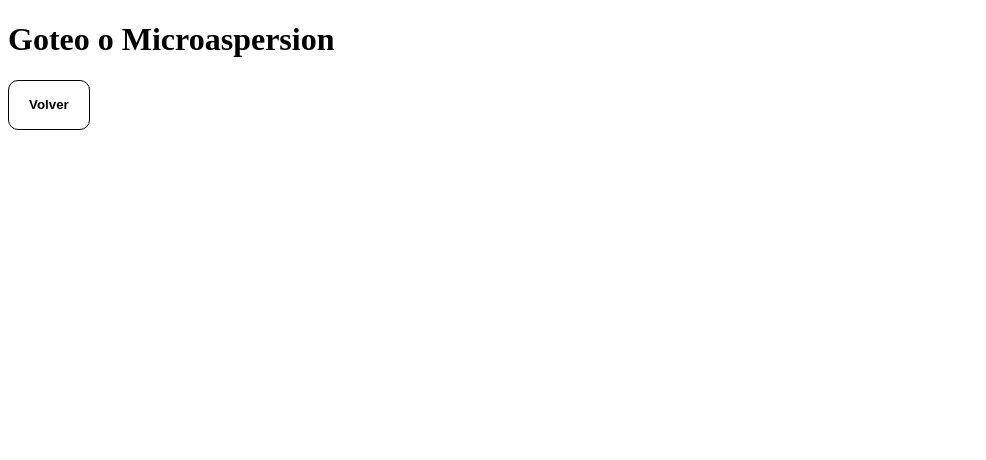
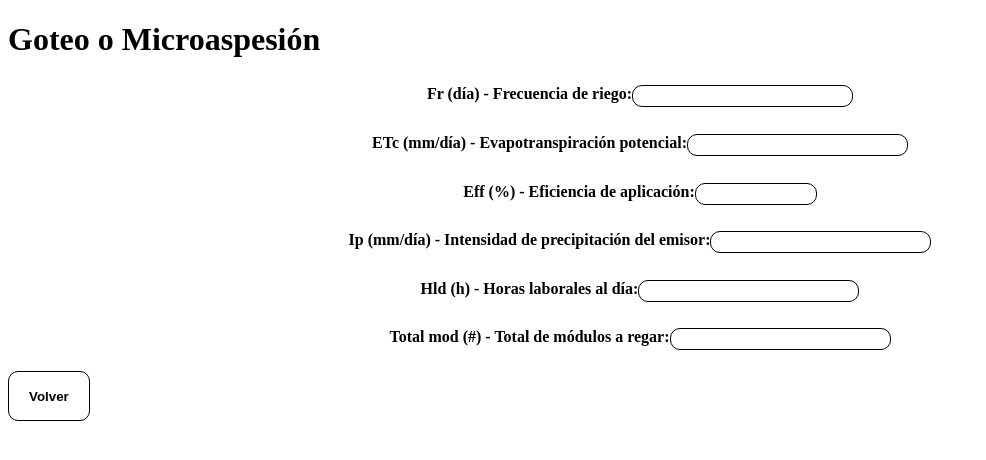
Before and after one commit to angarciama/agronomic-irrigation-design, a Nuxt app: page /drip-or-microspray in a window 1280 px wide. Shown: the top 460 px of the page, without its empty margins (0-986 px from the left). Built offline with nearby package versions, Linux system fonts and the light colour scheme.

Commit message:
[Advance] -se avanza en la pagina goteo o microaspersion

```diff
--- a/pages/aspersion/index.vue
+++ b/pages/aspersion/index.vue
@@ -56,10 +56,10 @@ const eff = ref(null)
 
 <style scoped>
 .form-container {
-  max-width: 400px;
-  margin: 0 auto;
   display: flex;
   flex-direction: column;
+  align-items: center;
+  margin: 0 auto;
 }
 fieldset {
   display: flex;
@@ -74,7 +74,7 @@ label {
 input {
   border: 1px solid black;
   border-radius: 10px;
-  height: 50px;
+  height: 20px;
   background-color: white;
   color: black;
   font-weight: bold;
--- a/pages/drip-or-microspray/index.vue
+++ b/pages/drip-or-microspray/index.vue
@@ -1,8 +1,86 @@
 <template>
-  <h1>Goteo o Microaspersion</h1>
-  <ButtonNavigate route="back" buttonText="Volver" />
+  <div>
+    <h1>Goteo o Microaspesión</h1>
+    <div class="form-container">
+      <fieldset>
+        <label for="fr">Fr (día) - Frecuencia de riego:</label>
+        <input id="fr" v-model="fr" type="number" min="0" step="0.01" required>
+      </fieldset>
+
+      <fieldset>
+        <label for="etc">ETc (mm/día) - Evapotranspiración potencial:</label>
+        <input id="etc" v-model="etc" type="number" min="0" step="0.01" required>
+      </fieldset>
+
+      <fieldset>
+        <label for="eff">Eff (%) - Eficiencia de aplicación:</label>
+        <input id="eff" v-model="eff" type="number" min="0" max="100" step="0.01" required>
+      </fieldset>
+
+      <fieldset>
+        <label for="ip">Ip (mm/día) - Intensidad de precipitación del emisor:</label>
+        <input id="ip" v-model="ip" type="number" min="0" step="0.01" required>
+      </fieldset>
+
+      <fieldset>
+        <label for="hld">Hld (h) - Horas laborales al día:</label>
+        <input id="hld" v-model="hld" type="number" min="0" step="0.01" required>
+      </fieldset>
+
+      <fieldset>
+        <label for="totalMod">Total mod (#) - Total de módulos a regar:</label>
+        <input id="totalMod" v-model="totalMod" type="number" min="0" step="1" required>
+      </fieldset>
+    </div>
+    <ButtonNavigate route="back" buttonText="Volver" />
+  </div>
 </template>
 
 <script setup lang="ts">
 import ButtonNavigate from "~/components/buttons/ButtonNavigate.vue";
+import { ref } from 'vue'
+
+const fr = ref(null)
+const etc = ref(null)
+const eff = ref(null)
+const ip = ref(null)
+const hld = ref(null)
+const totalMod = ref(null)
 </script>
+
+<style scoped>
+.form-container {
+  display: flex;
+  flex-direction: column;
+  align-items: center;
+  margin: 0 auto;
+}
+fieldset {
+  display: flex;
+  border: none;
+  margin-bottom: 10px;
+}
+label {
+  font-weight: bold;
+  margin-bottom: 5px;
+}
+
+input {
+  border: 1px solid black;
+  border-radius: 10px;
+  height: 20px;
+  background-color: white;
+  color: black;
+  font-weight: bold;
+  cursor: pointer;
+  padding: 0 20px;
+}
+input:hover {
+  background-color: black;
+  color: white;
+}
+input:active {
+  background-color: black;
+  color: white;
+}
+</style>
```
